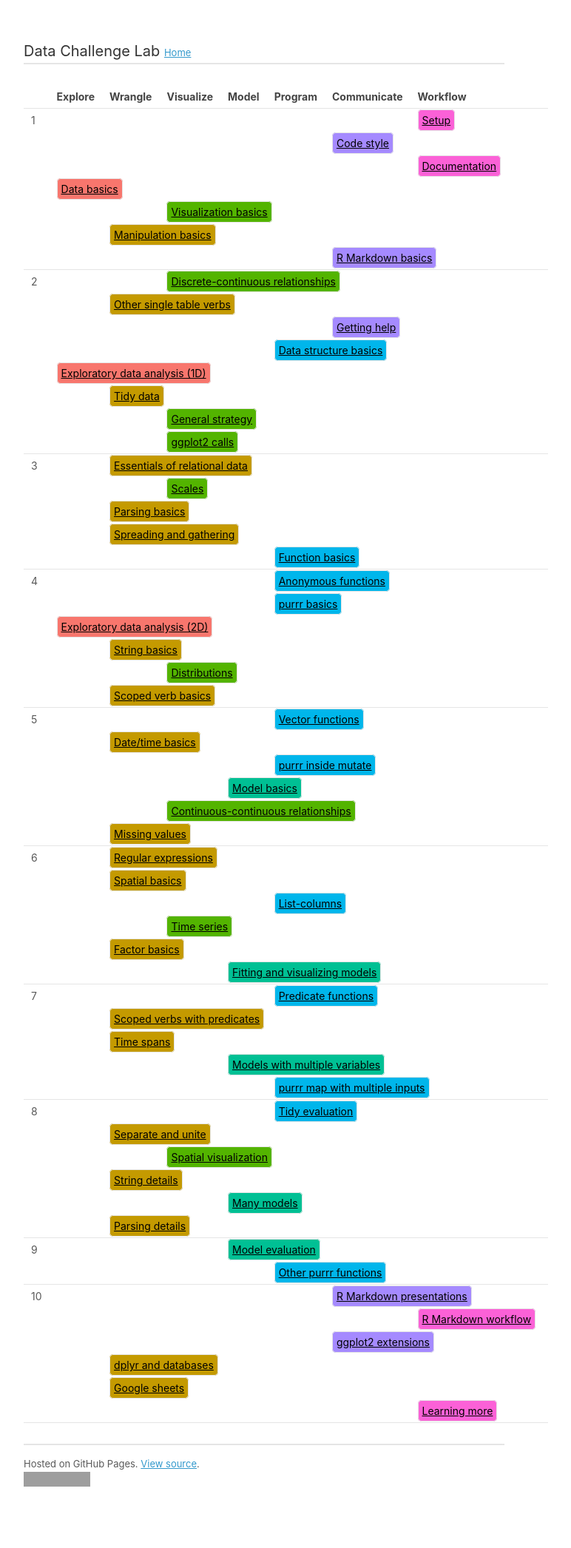
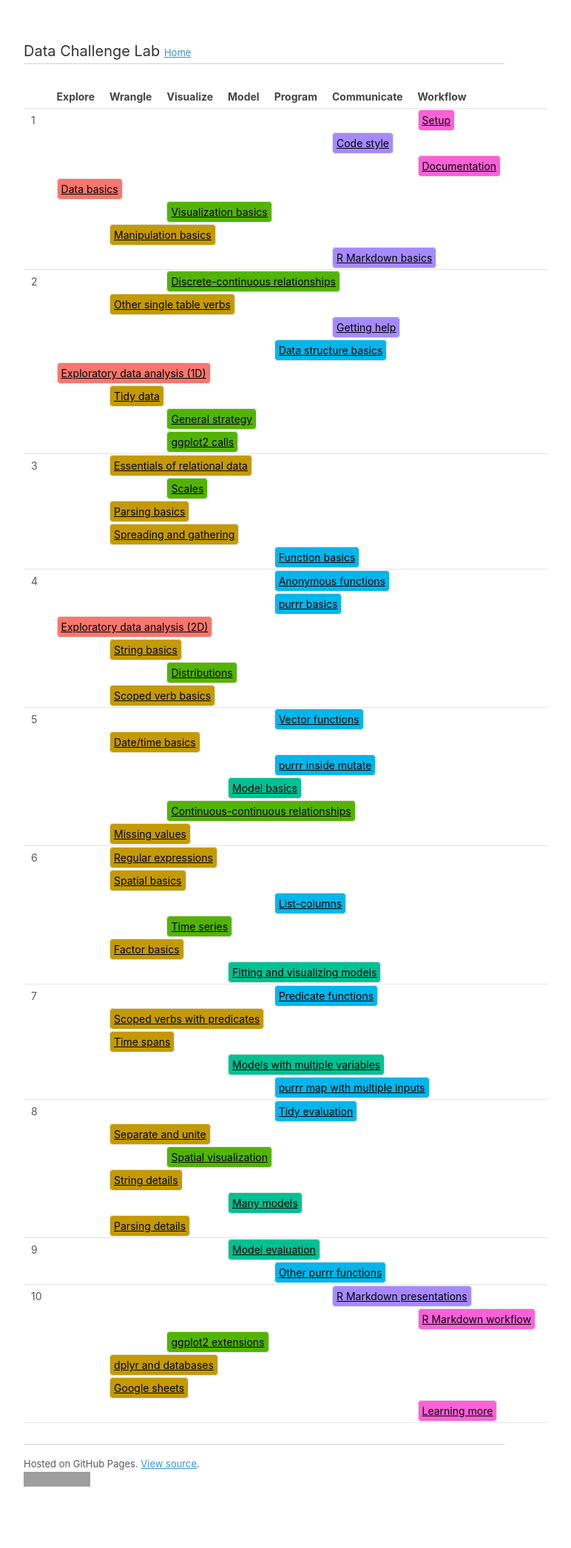
Before and after one commit to dcl-2019-01/curriculum, a Jekyll site: the page built from docs/index.md, in a window 1280 px wide. Shown: the whole page at 74% size, without its empty margins (283-1055 px from the left). Built offline with Jekyll 4.4.1, drawn with Linux system fonts in a browser that asks for light colours; our own code applies the rules of GitHub Pages for plain Markdown files; a script that is not in the unit is left out; grey boxes are pictures that could not be loaded.

Commit message:
Update for week 10

```diff
--- a/docs/index.md
+++ b/docs/index.md
@@ -369,9 +369,9 @@ title: Theme index
 </tr>
 <tr>
 <td></td>
-  <td colspan="5"></td>
-  <td colspan="6"><a class="communicate" href="ggplot2-exts.html">ggplot2 extensions</a></td>
-  <td colspan="1"></td>
+  <td colspan="2"></td>
+  <td colspan="6"><a class="visualize" href="ggplot2-exts.html">ggplot2 extensions</a></td>
+  <td colspan="4"></td>
 </tr>
 <tr>
 <td></td>
--- a/units/ggplot2-exts.yml
+++ b/units/ggplot2-exts.yml
@@ -1,5 +1,5 @@
 title: ggplot2 extensions
-theme: communicate
+theme: visualize
 updated: 2018-01
 
 desc: |
@@ -13,5 +13,5 @@ readings:
 - href: http://www.ggplot2-exts.org/gallery/
   text: ggplot2 extensions gallery
   desc: >
-    This is the best place to start if you discover a challenge plot type
+    This is the best place to start if you discover a plot type
     that doesn't seem easy to do with just ggplot2.
```
Also changed, not shown: docs/ggplot2-exts.md (+3 -3 lines), overview.png.
